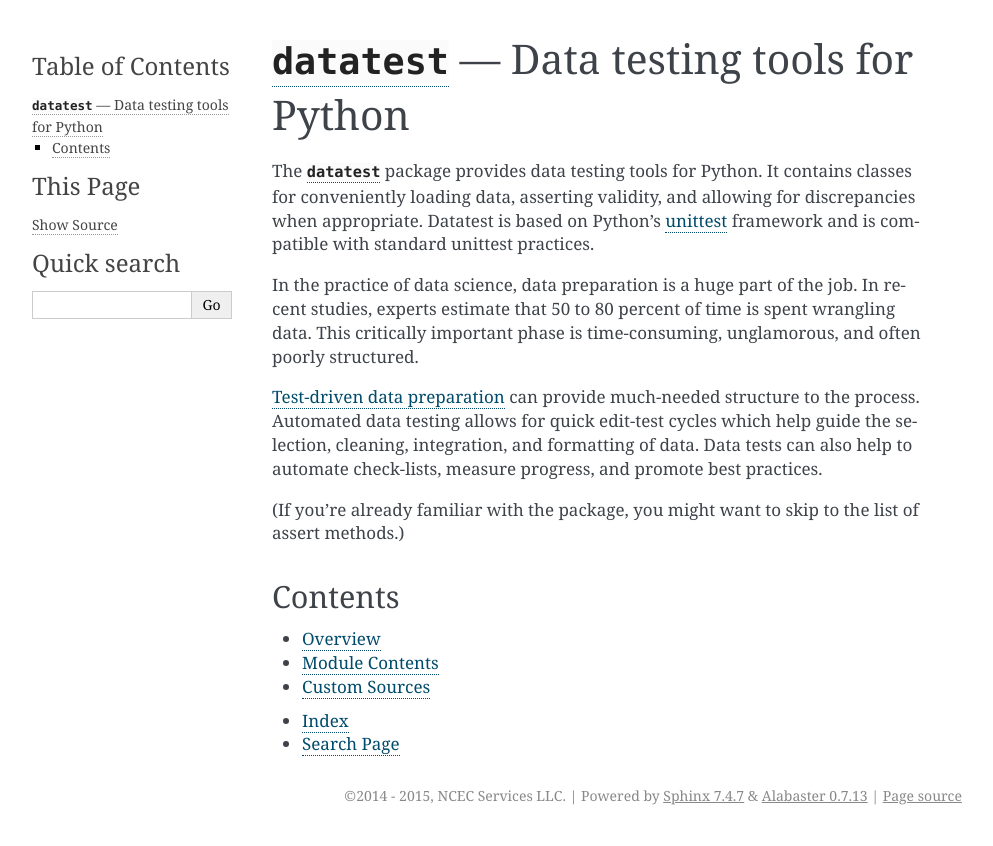
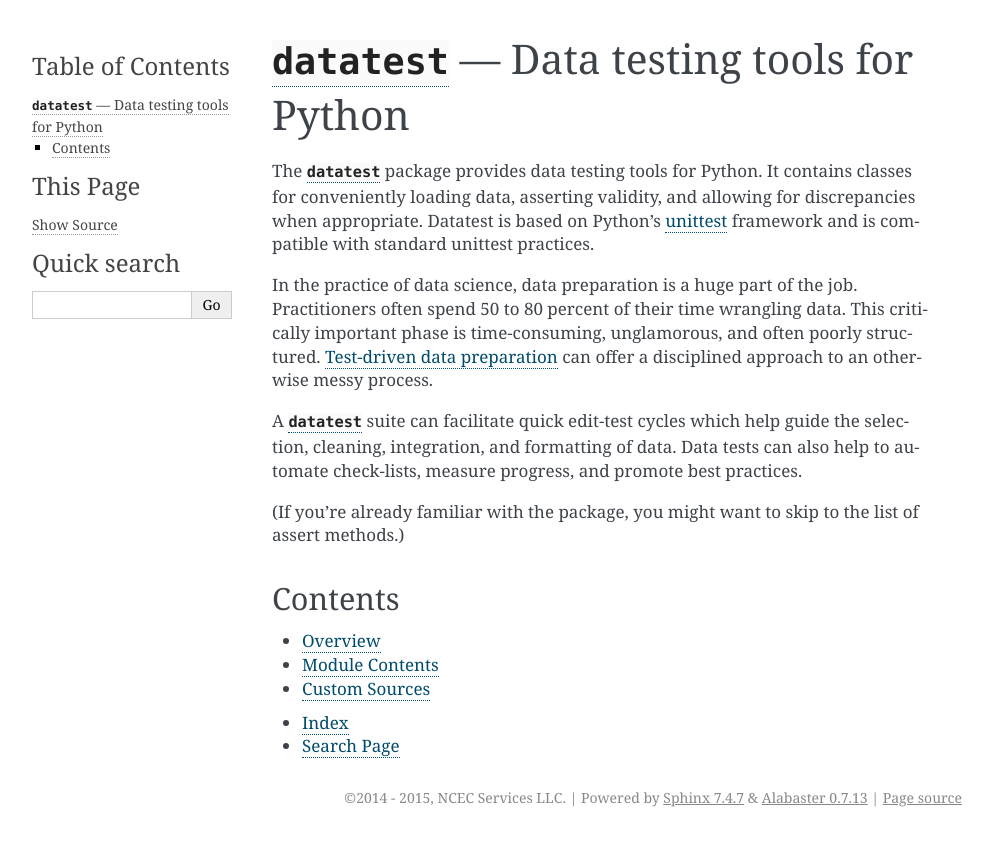
Before and after one commit to shawnbrown/datatest, a Sphinx documentation site: the page built from docs/index.rst, in a window 1280 px wide. Shown: the top 846 px of the page, without its empty margins (148-1141 px from the left). Built offline with Sphinx 7.4.7, drawn with Linux system fonts in a browser that asks for light colours; part of the change alters nothing that is shown.

```diff
--- a/docs/index.rst
+++ b/docs/index.rst
@@ -20,18 +20,40 @@ allowing for discrepancies when appropriate.  Datatest is based on Python's
 compatible with standard unittest practices.
 
 In the practice of data science, data preparation is a huge part of the job.
-In recent studies, experts estimate that 50 to 80 percent of time is spent
-wrangling data.  This critically important phase is time-consuming,
-unglamorous, and often poorly structured.
+Practitioners often spend 50 to 80 percent of their time wrangling data.  This
+critically important phase is time-consuming, unglamorous, and often poorly
+structured.  :ref:`Test-driven data preparation <test-driven-data-preparation>`
+can offer a disciplined approach to an otherwise messy process.
 
-:ref:`Test-driven data preparation <test-driven-data-preparation>` can provide
-much-needed structure to the process.  Automated data testing allows for quick
-edit-test cycles which help guide the selection, cleaning, integration, and
-formatting of data.  Data tests can also help to automate check-lists, measure
-progress, and promote best practices.
+A :mod:`datatest` suite can facilitate quick edit-test cycles which help guide
+the selection, cleaning, integration, and formatting of data.  Data tests can
+also help to automate check-lists, measure progress, and promote best
+practices.
 
 (If you're already familiar with the package, you might want to
 skip to the :ref:`list of assert methods <assert-methods>`.)
+
+
+..
+    SOURCES FOR TIME-SPENT-PREPARING-DATA CLAIM:
+
+    "This has historically taken the largest part of the overall time in the
+    data mining solution process, which in some cases can approach 80% of the
+    time."
+      -- "Dynamic Warehousing: Data Mining Made Easy", p. 19
+
+    "As much as 80% of KDD is about preparing data, and the remaining 20% is
+    about mining."
+      -- "Data Mining for Design and Manufacturing", p. 44
+
+    Online poll of data mining practitioners:
+      http://www.kdnuggets.com/polls/2003/data_preparation.htm
+
+    "Data scientists, according to interviews and expert estimates, spend from
+    50 percent to 80 percent of their time mired in this more mundane labor of
+    collecting and preparing unruly digital data..."
+      -- Steve Lohraug in "For Big-Data Scientists, 'Janitor Work' Is Key
+         Hurdle to Insights" http://www.nytimes.com/2014/08/18/technology/for-big-data-scientists-hurdle-to-insights-is-janitor-work.html
 
 
 ********
```
